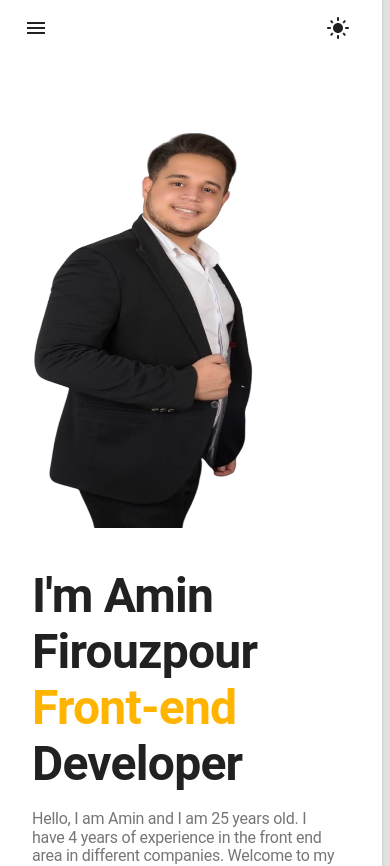
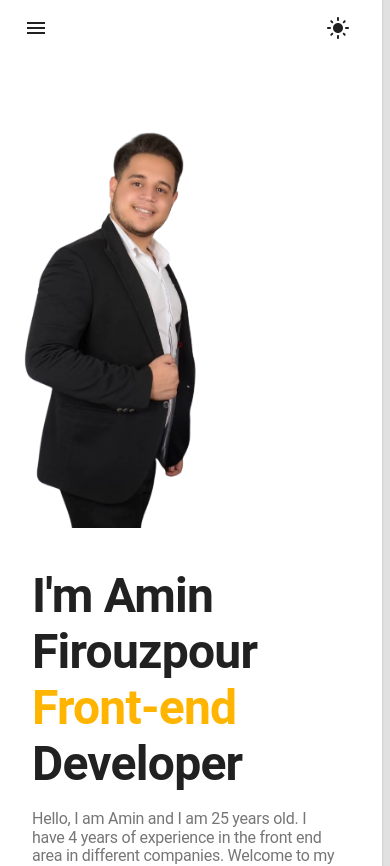
Before and after one commit to Aminfrp/amin-frp, a React (Create React App) app: page / in a window 390 px wide. Shown: the top 866 px of the page. Built offline with nearby package versions, Linux system fonts and the light colour scheme.

Commit message:
fix: :hammer: image size responsive

```diff
--- a/src/components/layouts/body/about/index.tsx
+++ b/src/components/layouts/body/about/index.tsx
@@ -28,7 +28,7 @@ const About = ({ toggleDrawer }: { toggleDrawer: any }) => {
           </Grid>
         </Grid>
         <Grid container>
-          <Grid md={3} xs={12} item height={460}>
+          <Grid id="image-profile" item height={460}>
             <img
               src="/no_bg.png"
               alt="profile"
--- a/src/style.css
+++ b/src/style.css
@@ -6,6 +6,9 @@
 }
 *{
   margin: 0;
+}
+#image-profile{
+  max-width: 21%;
 }
 
 @media only screen and (max-width: 600px)  {
@@ -21,4 +24,7 @@
   *{
     margin: 0;
   }
+  #image-profile{
+    max-width: 100%;
+  }
 }
```
